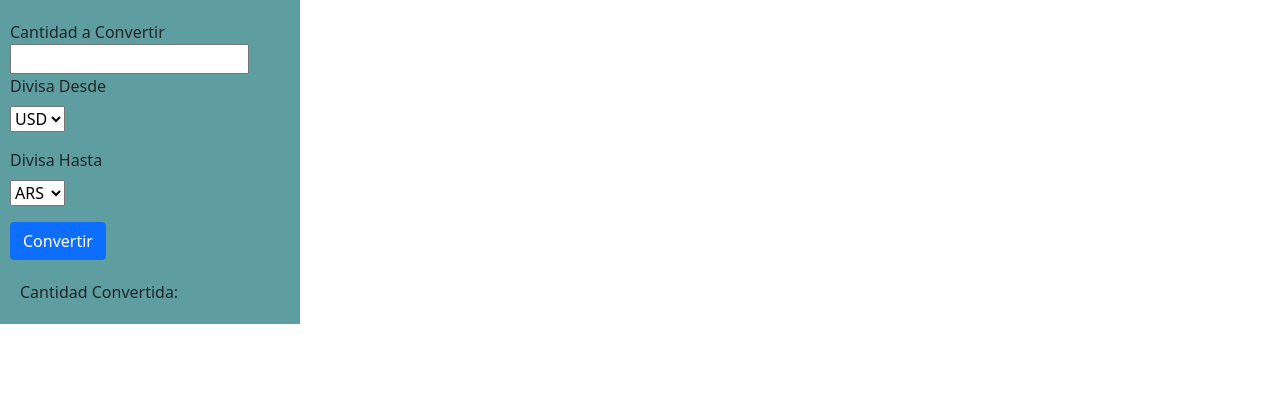
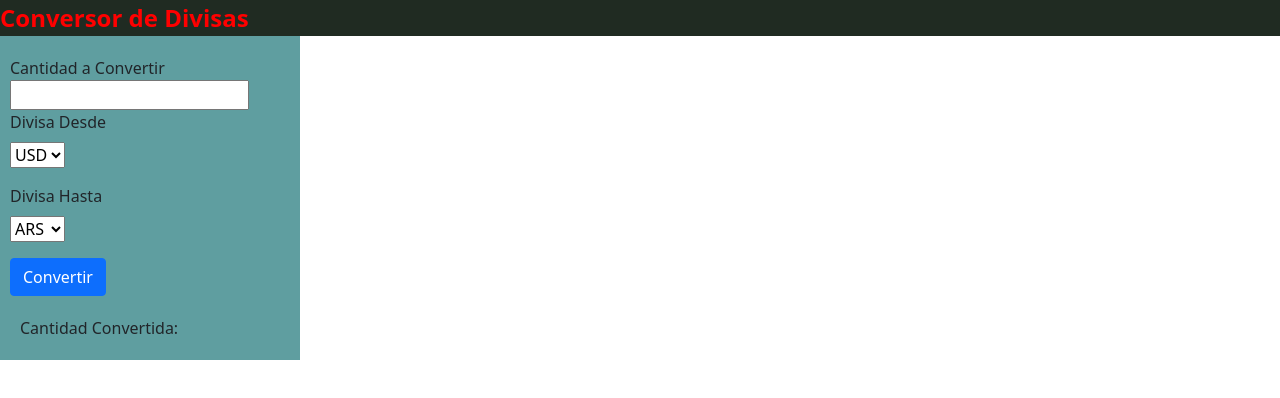
Before and after one commit to MGonzalez901019/CoderHouse-ProyectoFinalJS-MartinGonzalez, a plain HTML site: page index.html in a window 1280 px wide. Shown: the top 398 px of the page. Drawn offline with nearby package versions, Linux system fonts and the light colour scheme.

Commit message:
se agrega DOM para el Header (falta definir bien la paleta de colores)

```diff
--- a/index.html
+++ b/index.html
@@ -10,7 +10,9 @@
     <title>Document</title>
 </head>
 <body>
+    <div id="header"></div>
     <div class="main-wrapper">
+
         <section>
             <div class="current-exchange-container">
                 <form>
--- a/script/main.js
+++ b/script/main.js
@@ -4,6 +4,18 @@
 const dropListFrom = document.querySelector(".drop-list-from select");
 const dropListTo = document.querySelector(".drop-list-to .currency-to select");
 getButton = document.getElementById("get-rate-button");
+
+
+
+
+//#region H1 DOM
+const header1 = document.getElementById("header");
+header1.style.fontSize = "x-large";
+header1.style.color = "red";
+header1.style.backgroundColor = "rgb(32,43,34)";
+header1.innerText = "Conversor de Divisas";
+header1.style.fontWeight = "bold";
+//#endregion
 
 let nombre = "";
 
@@ -13,8 +25,6 @@ let nombre = "";
 
      getButton.addEventListener("click", m=>{
 
-
-
         m.preventDefault();
         getExchangeRate();
 
@@ -23,7 +33,7 @@ let nombre = "";
 
 
 
-
+//#region FUNCION CONVERSOR DE MONEDA
 function getExchangeRate(){
 
     const amount = document.querySelector(".amount input");  //busco el valor que ingresa el usuario para convertir
@@ -112,3 +122,4 @@ function getExchangeRate(){
 
 
 }
+//#endregion
```
